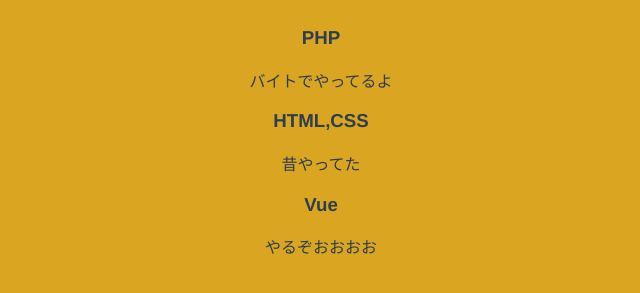
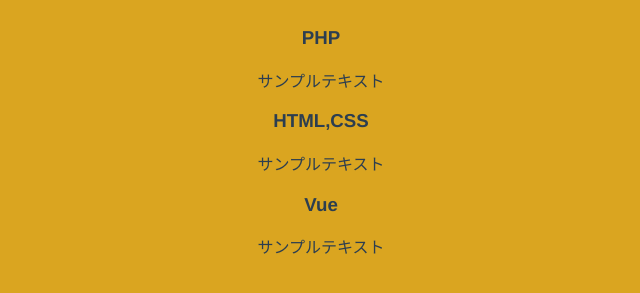
Before and after one commit to yumauma20/VuePortfolio, a Vue app: page /skill in a window 1280 px wide. Shown: the part 195-488 px from the top of the page, without its empty margins (319-959 px from the left). Built offline with nearby package versions, Linux system fonts and the light colour scheme.

Commit message:
サンプルデータの変更

```diff
--- a/src/views/Profile.vue
+++ b/src/views/Profile.vue
@@ -29,7 +29,7 @@
         },
         {
           title: '経歴',
-          content: `サンプルtekisuto
+          content: `サンプルテキスト
                     サンプルテキストああああ
                     ああああああああああああ
                     ああああああああああああ
--- a/src/views/Skill.vue
+++ b/src/views/Skill.vue
@@ -21,15 +21,15 @@
       texts: [
         {
           title: 'PHP',
-          content: 'バイトでやってるよ'
+          content: 'サンプルテキスト'
         },
         {
           title: 'HTML,CSS',
-          content: '昔やってた'
+          content: 'サンプルテキスト'
         },
         {
           title: 'Vue',
-          content: 'やるぞおおおお'
+          content: 'サンプルテキスト'
         }
       ]
     }
```
